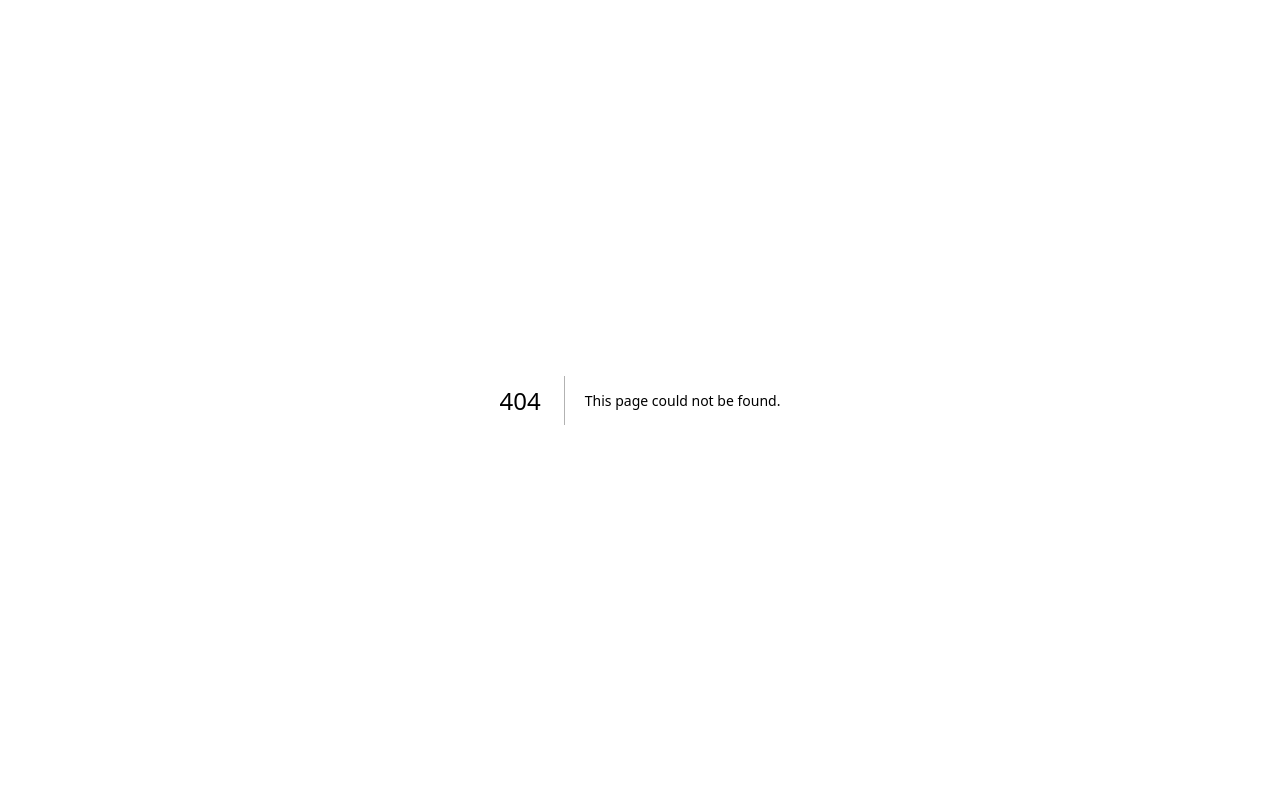
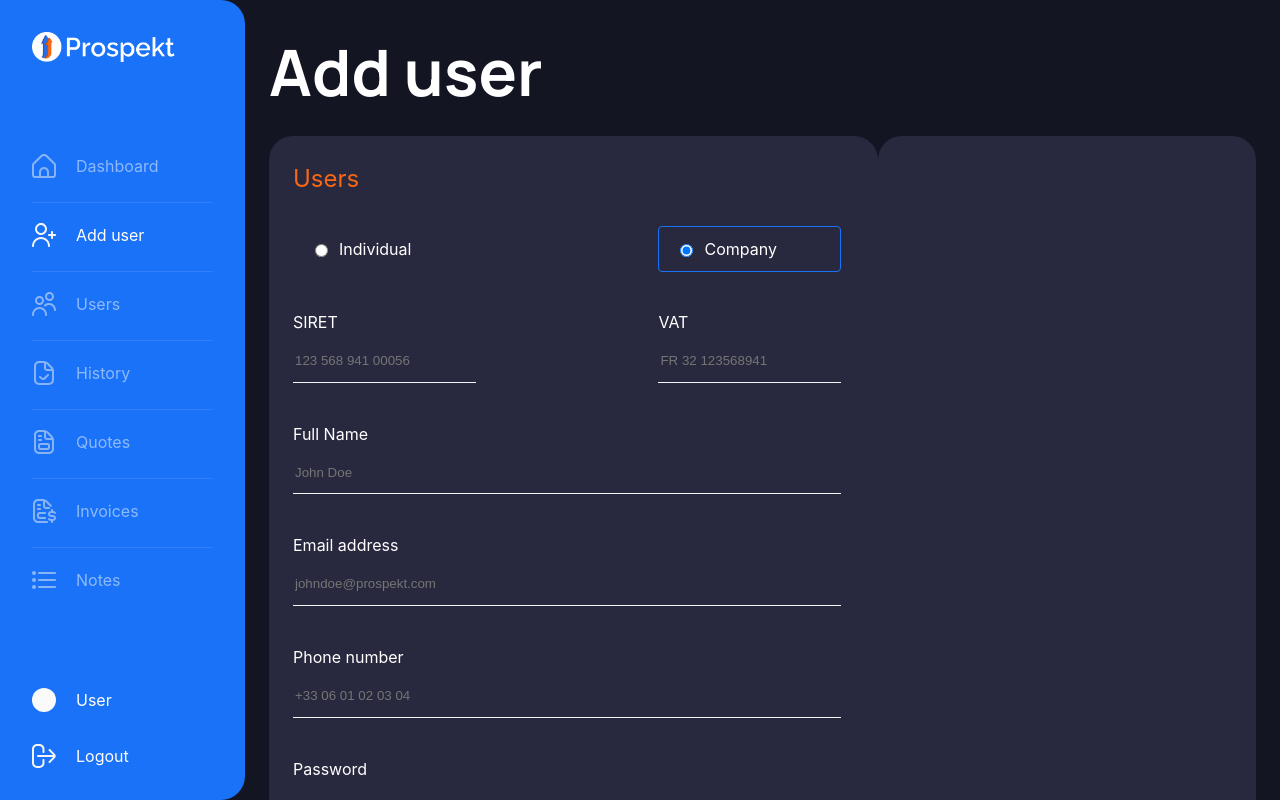
Before and after one commit to needforschool/prospekt-client, a Next.js app: page /add-user in a window 1280 px wide. Before the commit this address had no page. Built offline with nearby package versions, Linux system fonts and the light colour scheme.

Commit message:
✨ add add user screen

```diff
--- /dev/null
+++ b/src/pages/add-user.tsx
@@ -0,0 +1,3 @@
+import AddUser from "@screens/AddUser";
+
+export default AddUser;
--- /dev/null
+++ b/src/screens/AddUser/index.tsx
@@ -0,0 +1,266 @@
+import styled from "styled-components";
+import Sidebar from "@components/Sidebar";
+import Button from "@components/Layout/Button";
+
+const AddUser: React.FC = () => {
+  return (
+    <Main>
+      <Sidebar></Sidebar>
+      <Container>
+        <Title>Add user</Title>
+        <CardsContainer>
+          <AddUserContainer>
+            <FormTitle>Users</FormTitle>
+            <Form>
+              <FormGroup>
+                <RadioContainer>
+                  <Radio>
+                    <RadioInput
+                      type="radio"
+                      id="individual"
+                      name="identity"
+                      value="individual"
+                    />
+                    <Label htmlFor="individual">Individual</Label>
+                  </Radio>
+                  <Radio>
+                    <RadioInput
+                      type="radio"
+                      id="company"
+                      name="identity"
+                      value="company"
+                      defaultChecked
+                    />
+                    <Label htmlFor="company">Company</Label>
+                  </Radio>
+                </RadioContainer>
+              </FormGroup>
+              <CompanyInfo>
+                <FormGroupVariant>
+                  <FieldTitle>SIRET</FieldTitle>
+                  <TextInput
+                    type="text"
+                    id="siret"
+                    name="siret"
+                    placeholder="123 568 941 00056"
+                  ></TextInput>
+                </FormGroupVariant>
+                <FormGroupVariant>
+                  <FieldTitle>VAT</FieldTitle>
+                  <TextInput
+                    type="text"
+                    id="vat"
+                    name="vat"
+                    placeholder="FR 32 123568941"
+                  ></TextInput>
+                </FormGroupVariant>
+              </CompanyInfo>
+              <FormGroup>
+                <FieldTitle>Full Name</FieldTitle>
+                <TextInput
+                  type="text"
+                  id="fullname"
+                  name="fullname"
+                  placeholder="John Doe"
+                ></TextInput>
+              </FormGroup>
+              <FormGroup>
+                <FieldTitle>Email address</FieldTitle>
+                <TextInput
+                  type="text"
+                  id="email"
+                  name="email"
+                  placeholder="johndoe@prospekt.com"
+                ></TextInput>
+              </FormGroup>
+              <FormGroup>
+                <FieldTitle>Phone number</FieldTitle>
+                <TextInput
+                  type="text"
+                  id="phone"
+                  name="phone"
+                  placeholder="+33 06 01 02 03 04"
+                ></TextInput>
+              </FormGroup>
+              <FormGroup>
+                <FieldTitle>Password</FieldTitle>
+                <TextInput
+                  type="password"
+                  id="password"
+                  name="password"
+                  placeholder="***********"
+                ></TextInput>
+              </FormGroup>
+              <Submit>Send email</Submit>
+            </Form>
+          </AddUserContainer>
+          <HistoryContainer></HistoryContainer>
+        </CardsContainer>
+      </Container>
+    </Main>
+  );
+};
+
+const Main = styled.main`
+  overflow: hidden;
+`;
+
+const Container = styled.div`
+  margin-left: 245px;
+  display: flex;
+  flex-direction: column;
+  height: 100vh;
+  width: calc(100% - 245px);
+  padding: 32px 24px;
+`;
+
+const Title = styled.h1`
+  width: 100%;
+  max-width: 1376px;
+  margin: auto;
+  font-family: ${({ theme }) => theme.family.primary};
+  font-size: ${({ theme }) => theme.size.h1};
+  font-weight: ${({ theme }) => theme.weight.bold};
+  color: ${({ theme }) => theme.colors.greyscale1};
+`;
+
+const CardsContainer = styled.div`
+  padding-top: 24px;
+  height: 100%;
+  width: 100%;
+  max-width: 1376px;
+  margin: auto;
+  display: flex;
+  flex-direction: row;
+  justify-content: space-between;
+`;
+
+const AddUserContainer = styled.div`
+  width: 836px;
+  height: 820px;
+  border-radius: 24px;
+  background-color: ${({ theme }) => theme.colors.bg2};
+`;
+
+const Form = styled.form`
+  display: flex;
+  flex-direction: column;
+  width: fit-content;
+  width: 90%;
+  margin-left: 24px;
+  margin-top: 20px;
+`;
+
+const FormTitle = styled.h2`
+  color: ${({ theme }) => theme.colors.secondary1};
+  margin-left: 24px;
+  margin-top: 28px;
+  font-size: ${({ theme }) => theme.size.h2};
+`;
+
+const CompanyInfo = styled.div`
+  display: flex;
+  align-items: flex-end;
+  justify-content: space-between;
+  margin-top: 40px;
+  :not(:nth-of-type(2)) {
+    margin-top: 53px;
+  }
+`;
+
+const FormGroup = styled.div`
+  position: relative;
+  display: flex;
+  flex-direction: column;
+  :not(:first-child) {
+    margin-top: 53px;
+    :after {
+      content: "";
+      position: absolute;
+      bottom: -12px;
+      left: 0px;
+      width: 100%;
+      height: 1px;
+      background-color: ${({ theme }) => theme.colors.greyscale3};
+    }
+  }
+`;
+
+const FormGroupVariant = styled.div`
+  position: relative;
+  display: flex;
+  flex-direction: column;
+  width: 183px;
+  :after {
+    content: "";
+    position: absolute;
+    bottom: -12px;
+    left: 0px;
+    width: 100%;
+    height: 1px;
+    background-color: ${({ theme }) => theme.colors.greyscale3};
+  }
+  @media screen and (max-width: ${({ theme }) => theme.breakpoint.tablet}) {
+    width: calc(50% - 20px);
+  }
+`;
+
+const FieldTitle = styled.label`
+  color: ${({ theme }) => theme.colors.greyscale1};
+`;
+
+const RadioContainer = styled.div`
+  display: flex;
+  flex-direction: row;
+  justify-content: space-between;
+  padding-top: 12px;
+  @media screen and (max-width: ${({ theme }) => theme.breakpoint.tablet}) {
+    justify-content: unset;
+    column-gap: 40px;
+  }
+`;
+
+const RadioInput = styled.input``;
+
+const Radio = styled.div`
+  display: flex;
+  align-items: center;
+  gap: 8px;
+  width: 183px;
+  padding: 12px 16px;
+  border-radius: 4px;
+  border: 1px solid transparent;
+  :has(${RadioInput}:checked) {
+    border-color: ${({ theme }) => theme.colors.primary1};
+  }
+`;
+
+const Label = styled.label`
+  color: ${({ theme }) => theme.colors.greyscale1};
+`;
+
+const TextInput = styled.input`
+  background-color: transparent;
+  border: none;
+  margin-top: 20px;
+  color: ${({ theme }) => theme.colors.greyscale4};
+  outline: none;
+`;
+
+const Submit = styled(Button)`
+  width: 20%;
+  display: flex;
+  align-self: flex-end;
+  height: 40px;
+  margin-top: 50px;
+  border-radius: 20px;
+`;
+
+const HistoryContainer = styled.div`
+  width: 518px;
+  height: 820px;
+  border-radius: 24px;
+  background-color: ${({ theme }) => theme.colors.bg2};
+`;
+
+export default AddUser;
```
